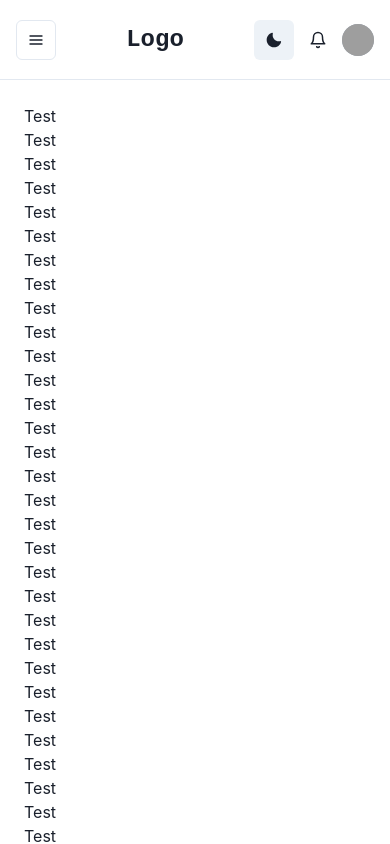
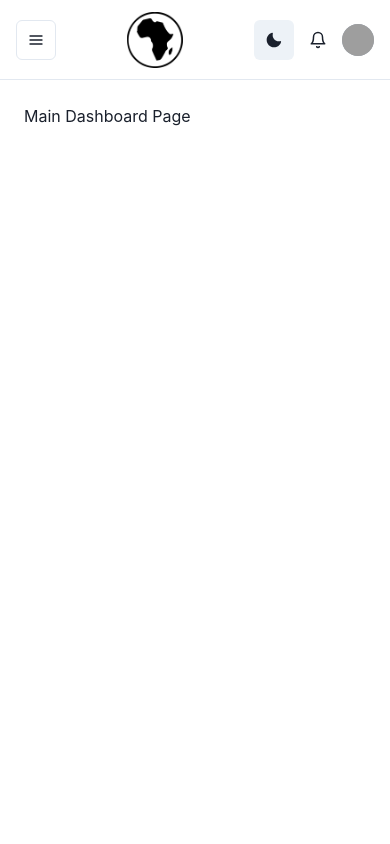
Before and after one commit to SamHep0803/nea-hq, a Next.js app: page / in a window 390 px wide. Shown: the top 844 px of the page. Built offline with nearby package versions, Linux system fonts and the light colour scheme; grey boxes are pictures that could not be loaded.

Commit message:
fix(sidebar): replace responsive placeholder logo

```diff
--- a/src/components/Header.tsx
+++ b/src/components/Header.tsx
@@ -5,6 +5,7 @@ import {
 	Flex,
 	HStack,
 	IconButton,
+	Img,
 	Menu,
 	MenuButton,
 	MenuDivider,
@@ -43,14 +44,13 @@ export const Header: React.FC<HeaderProps> = ({ onOpen }) => {
 				aria-label="open menu"
 				icon={<FiMenu />}
 			/>
-			<Text
-				display={{ base: "flex", md: "none" }}
-				fontSize="2xl"
-				fontFamily="monospace"
-				fontWeight="bold"
-			>
-				Logo
-			</Text>
+
+			<Img
+				src={useColorModeValue("/logo-black.png", "/logo-white.png")}
+				alt="logo"
+				display={{ base: "block", md: "none" }}
+				boxSize={14}
+			/>
 			<HStack spacing={{ base: "0", md: "4" }}>
 				<IconButton
 					icon={isDark ? <SunIcon /> : <MoonIcon />}
--- a/src/pages/index.tsx
+++ b/src/pages/index.tsx
@@ -1,12 +1,7 @@
 import { NextPage } from "next";
 
 const Index: NextPage = () => {
-	const tests = [];
-	for (let i = 0; i < 50; i++) {
-		tests.push(<div>Test</div>);
-	}
-
-	return <div>{tests}</div>;
+	return <div>Main Dashboard Page</div>;
 };
 
 export default Index;
```
